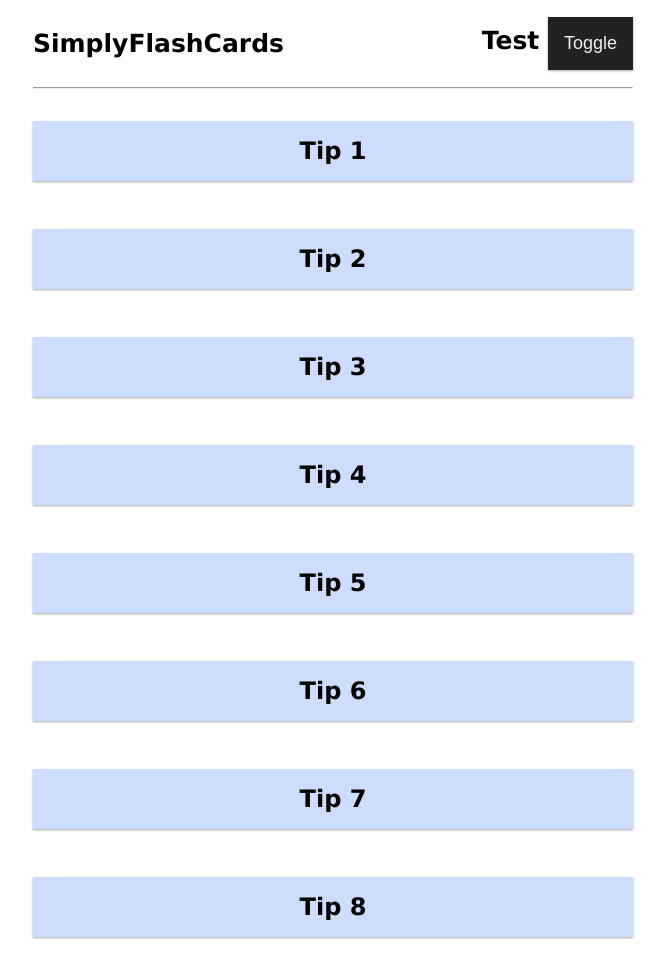
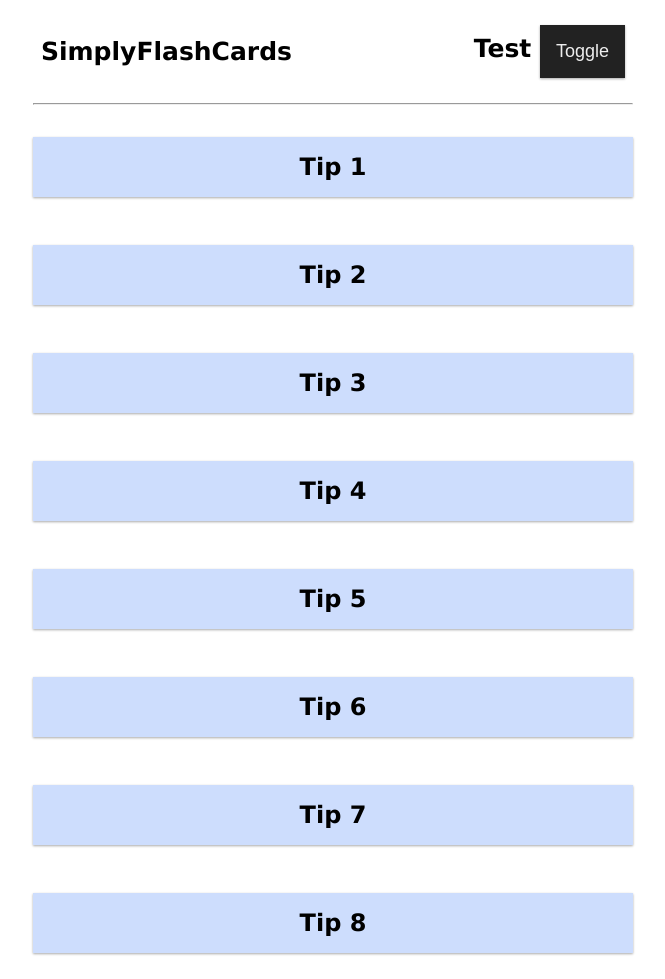
Before and after one commit to SebastianUdden/flip-cards, a Gatsby site: page / in a window 1280 px wide. Shown: the top 979 px of the page, without its empty margins (307-972 px from the left). Built offline with nearby package versions, Linux system fonts and the light colour scheme; Gatsby itself is replaced by a stand-in of ours.

Commit message:
feat: fix margins

```diff
--- a/src/components/Card.js
+++ b/src/components/Card.js
@@ -4,7 +4,7 @@ import FlashCard from "./FlashCard"
 import StudyCard from "./StudyCard"
 
 const Title = styled.p`
-  margin: 0;
+  margin: 0 0.5rem;
   font-weight: 800;
   font-size: ${p => (27 - p.lvl * 2 > 14 ? 26 - p.lvl * 2 : 14) || 27}px;
   ${p =>
@@ -15,7 +15,7 @@ const Title = styled.p`
   `}
 `
 const Description = styled.p`
-  margin: 0;
+  margin: 0 0.5rem;
   ${p =>
     !p.isTest &&
     `
--- a/src/components/Cards.js
+++ b/src/components/Cards.js
@@ -1,7 +1,6 @@
 import React, { useState } from "react"
 import styled from "styled-components"
 import { Card } from "./Card"
-import FlashCard from "./FlashCard"
 
 const Container = styled.div`
   margin: 1rem auto;
@@ -33,9 +32,14 @@ const Cards = styled.div`
 `
 const Heading = styled.h1`
   display: flex;
+  flex-wrap: wrap;
   justify-content: space-between;
   align-items: center;
   font-size: 25px;
+`
+
+const Divider = styled.div`
+  margin: 0.5rem;
 `
 
 export default ({ cards }) => {
@@ -43,11 +47,11 @@ export default ({ cards }) => {
   return (
     <Container>
       <Heading>
-        <span>SimplyFlashCards</span>{" "}
-        <span>
+        <Divider>SimplyFlashCards</Divider>{" "}
+        <Divider>
           {isTest ? "Test" : "Study"}{" "}
           <Button onClick={() => setIsTest(!isTest)}>Toggle</Button>
-        </span>
+        </Divider>
       </Heading>
       <hr></hr>
       <Cards>
```
